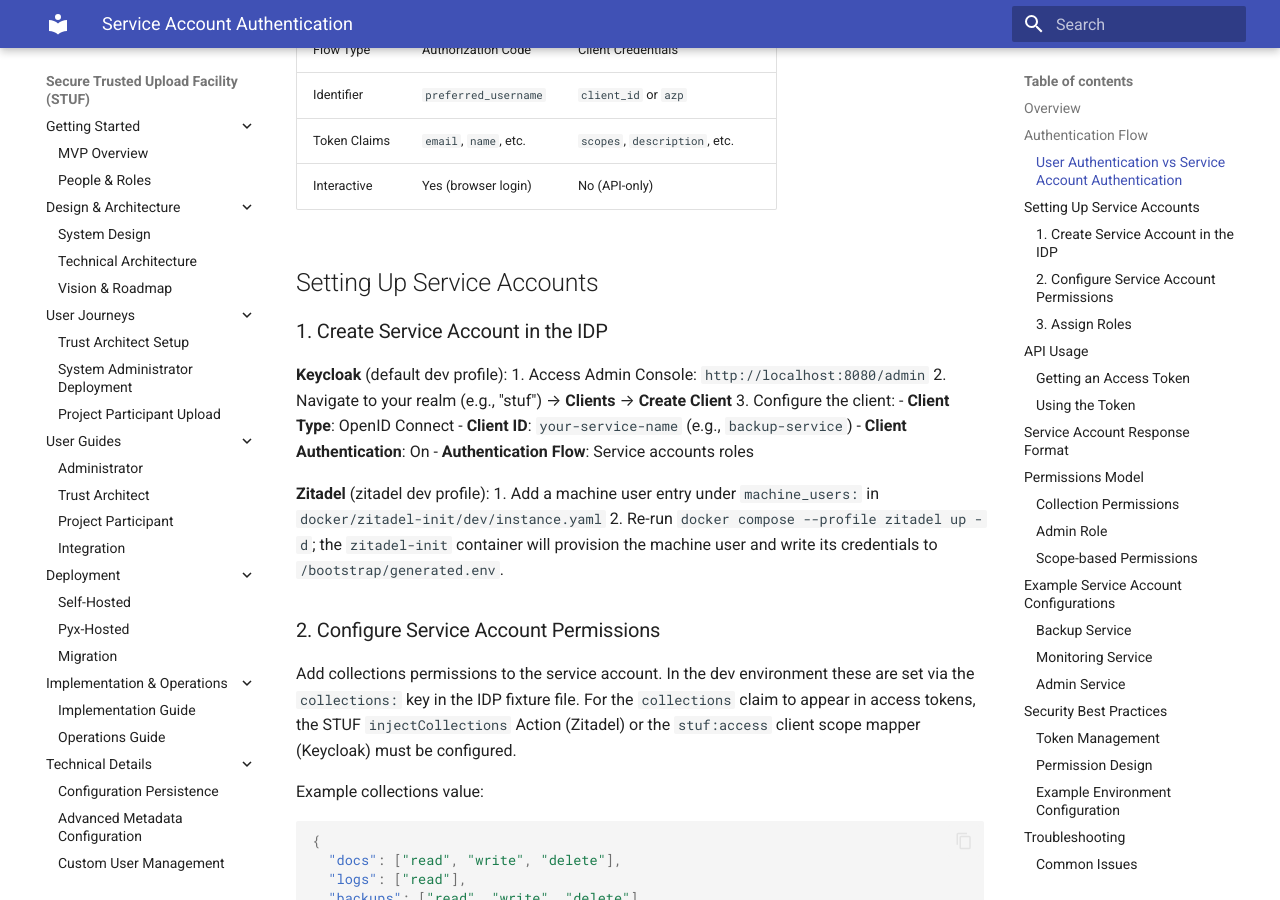
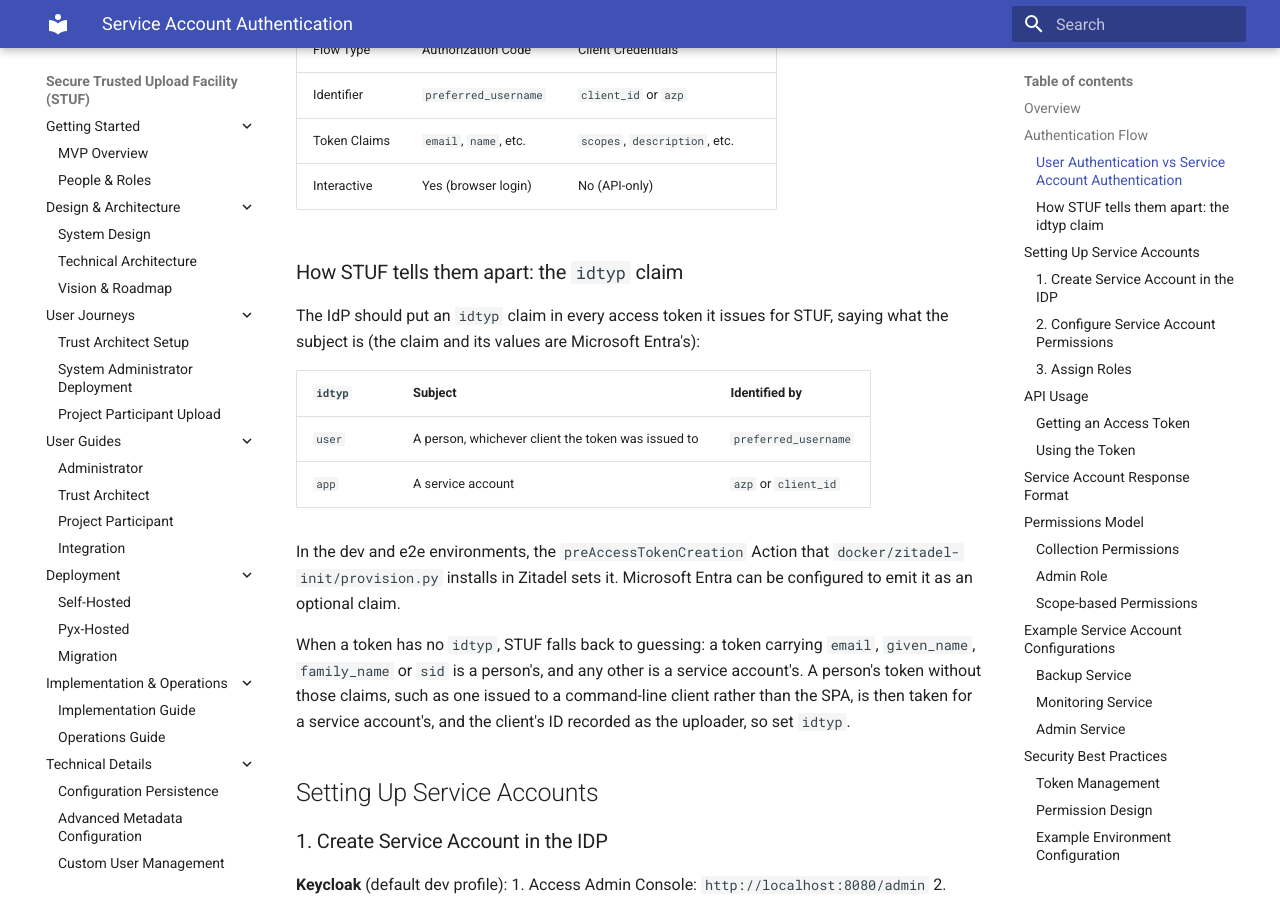
Before and after one commit to pyx-industries/stuf, an MkDocs documentation site: the page built from docs/technical/service-accounts.md, in a window 1280 px wide and 900 px high, scrolled down 671 px. Built offline with MkDocs 1.6.1 and Material for MkDocs 9.7.7, drawn with Linux system fonts in a browser that asks for light colours; some of the changed text lies outside the part shown.

Commit message:
fix(auth): tell people from service accounts by the idtyp claim
get_current_principal guessed from profile claims, so a person's token
issued to a client other than the SPA, without email or given_name, was
taken for a service account's and the client's ID recorded as the
uploader. The Zitadel Action now sets idtyp ("user" or "app", Microsoft
Entra's claim) and the API decides by it, falling back to the profile
claims only when an IdP doesn't set it.

OIDC_SPA_CLIENT_ID was documented as the discriminator but never used,
so it is removed.

```diff
--- a/docker-compose.yml
+++ b/docker-compose.yml
@@ -28,7 +28,6 @@ services:
       - OIDC_BASE_URL=${OIDC_BASE_URL:-http://zitadel:8080}
       - OIDC_ISSUER_HOST=${OIDC_ISSUER_HOST:-}
       - OIDC_VALID_AUDIENCES=${OIDC_VALID_AUDIENCES:-stuf-api,stuf-spa}
-      - OIDC_SPA_CLIENT_ID=${OIDC_SPA_CLIENT_ID:-stuf-spa}
       - MINIO_ENDPOINT=minio:9000
       - MINIO_ROOT_USER=${MINIO_ROOT_USER:-minioadmin}
       - MINIO_ROOT_PASSWORD=${MINIO_ROOT_PASSWORD:-minioadmin}
--- a/docs/technical/service-accounts.md
+++ b/docs/technical/service-accounts.md
@@ -21,6 +21,26 @@ Service accounts provide a way for automated systems, scripts, and applications
 | Identifier | `preferred_username` | `client_id` or `azp` |
 | Token Claims | `email`, `name`, etc. | `scopes`, `description`, etc. |
 | Interactive | Yes (browser login) | No (API-only) |
+
+### How STUF tells them apart: the `idtyp` claim
+
+The IdP should put an `idtyp` claim in every access token it issues for STUF,
+saying what the subject is (the claim and its values are Microsoft Entra's):
+
+| `idtyp` | Subject | Identified by |
+|---------|---------|---------------|
+| `user` | A person, whichever client the token was issued to | `preferred_username` |
+| `app` | A service account | `azp` or `client_id` |
+
+In the dev and e2e environments, the `preAccessTokenCreation` Action that
+`docker/zitadel-init/provision.py` installs in Zitadel sets it. Microsoft Entra
+can be configured to emit it as an optional claim.
+
+When a token has no `idtyp`, STUF falls back to guessing: a token carrying
+`email`, `given_name`, `family_name` or `sid` is a person's, and any other is a
+service account's. A person's token without those claims, such as one issued to
+a command-line client rather than the SPA, is then taken for a service
+account's, and the client's ID recorded as the uploader, so set `idtyp`.
 
 ## Setting Up Service Accounts
 
@@ -240,8 +260,8 @@ export STUF_API_URL="http://localhost:8000/api"
    - Validate OAuth2 scopes
 
 3. **Token type detection fails**
+   - Check the token's `idtyp` claim: `app` for a service account, `user` for a person
    - Ensure service account tokens have `azp` or `client_id` claims
-   - Verify tokens don't have conflicting user claims
 
 ### Debug Endpoints
 
```
Also changed, not shown: CLAUDE.md (+3 -2 lines), 8 other files.
